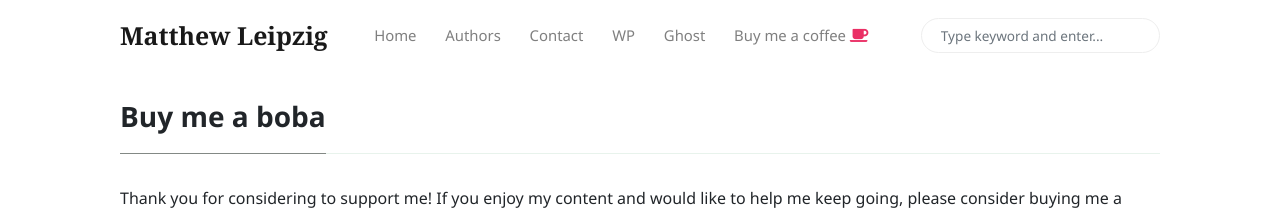
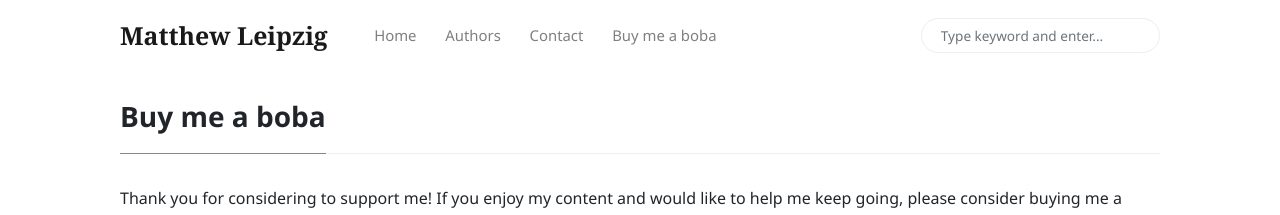
Before and after one commit to mleipzig/mleipzig.github.io, a Jekyll site: the page built from _pages/buy-me-a-boba.md, in a window 1280 px wide. Shown: the top 215 px of the page. Built offline with Jekyll 4.4.1, drawn with Linux system fonts in a browser that asks for light colours; nearby versions of some CDN libraries.

Commit message:
editing pages

```diff
--- a/_config.yml
+++ b/_config.yml
@@ -35,7 +35,7 @@ defaults:
     values:
       layout: post
       author: sal
-      avatar: /assets/images/m_leipzig
+      avatar: /assets/images/m_leipzig.jpg
 
   # all pages
   - scope:
--- a/_includes/menu-header.html
+++ b/_includes/menu-header.html
@@ -10,11 +10,5 @@
 <a class="nav-link" href="{{site.baseurl}}/contact.html">Contact</a>
 </li>
 <li class="nav-item">
-<a target="_blank" class="nav-link" href="https://www.wowthemes.net/themes/mundana-wordpress/">WP</a>
+<a target="_blank" class="nav-link" href="https://www.wowthemes.net/donate/">Buy me a boba <i class="fa fa-boba text-danger"></i></a>
 </li>
-<li class="nav-item">
-<a target="_blank" class="nav-link" href="https://www.wowthemes.net/themes/mundana-ghost/">Ghost</a>
-</li>
-<li class="nav-item">
-<a target="_blank" class="nav-link" href="https://www.wowthemes.net/donate/">Buy me a coffee <i class="fa fa-coffee text-danger"></i></a>
-</li>
--- a/_pages/buy-me-a-coffee.md
+++ b/_pages/buy-me-a-boba.md
@@ -1,6 +1,6 @@
 ---
 title: "Buy me a boba"
-permalink: "/buy-me-a-coffee.html"
+permalink: "/buy-me-a-boba.html"
 ---
 
 Thank you for considering to support me! If you enjoy my content and would like to help me keep going, please consider buying me a boba. Your support is greatly appreciated!
```
Also changed, not shown: assets/images/m_leipzig.jpg (renamed from assets/images/m_leipzig.png), 2 other files.
